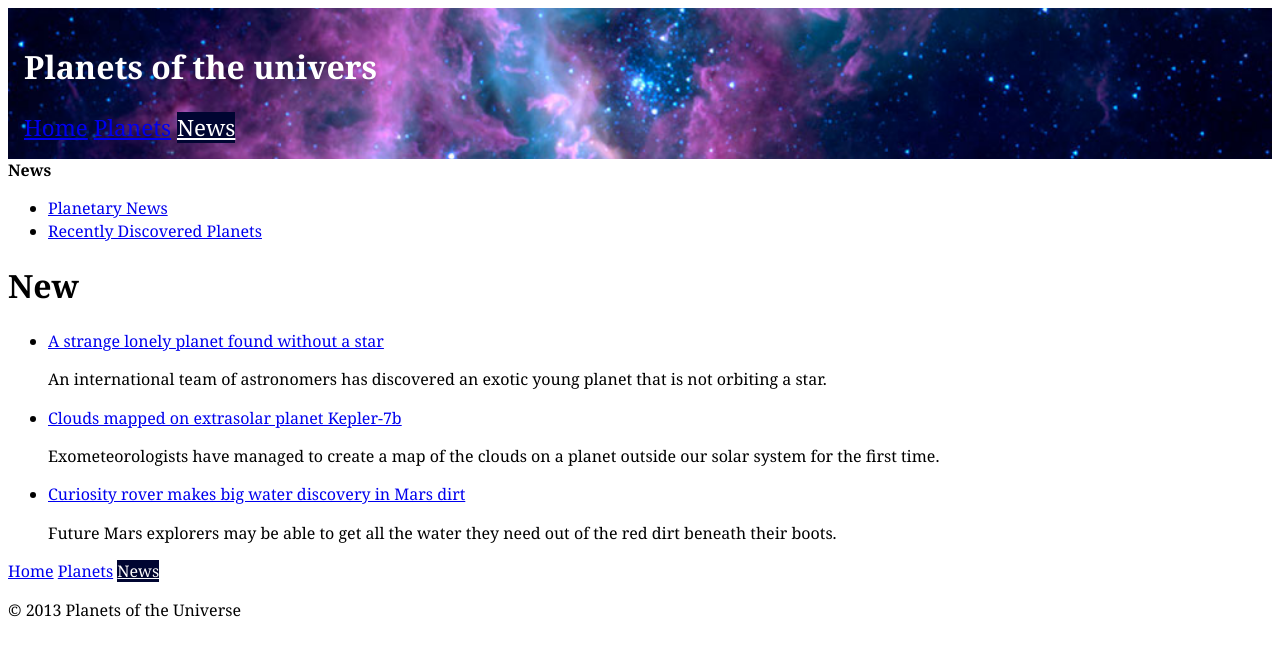
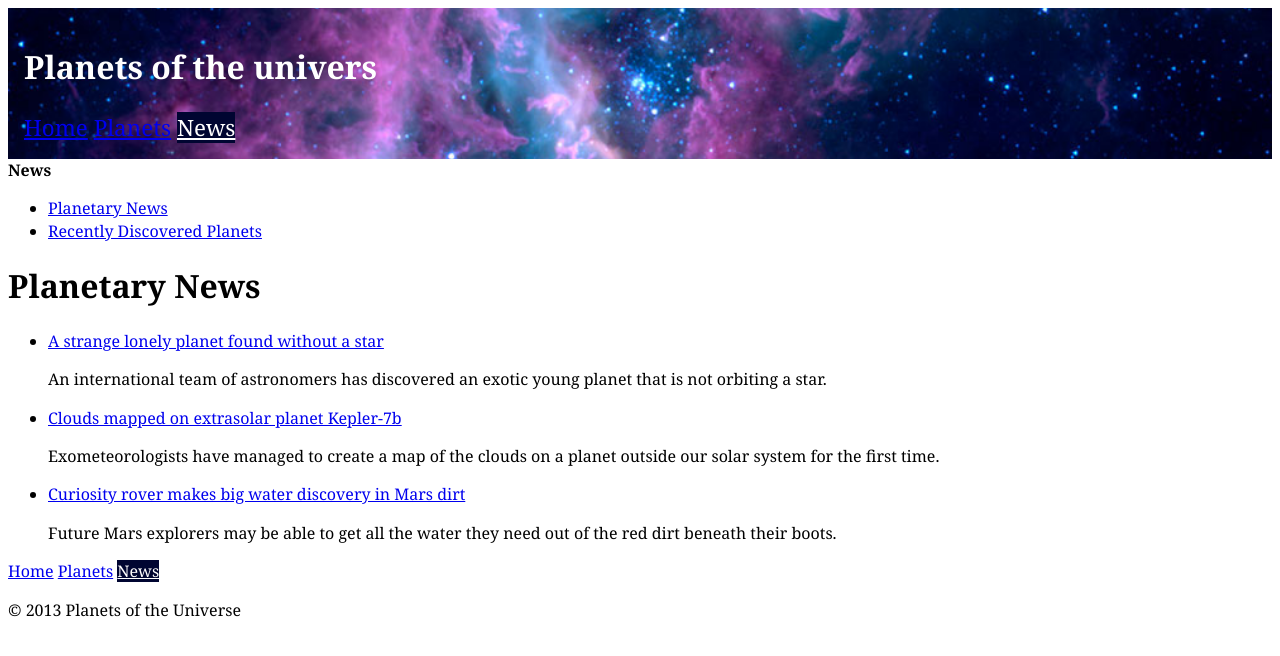
Before and after one commit to zhelezko/planets-of-the-univers, a Jekyll site: the page built from news.html, in a window 1280 px wide. Shown: the top 656 px of the page. Built offline with Jekyll 4.4.1, drawn with Linux system fonts in a browser that asks for light colours; Markdown is read by kramdown in place of the engine named in the settings.

```diff
--- a/_config.yml
+++ b/_config.yml
@@ -1,3 +1,4 @@
 markdown: redcarpet
 baseurl: ""#/planets-of-the-univers
 exclude: ['README.md'] # Через запятую исключает каталоги/файлы из обработки
+permalink: pretty
--- a/_includes/nav.html
+++ b/_includes/nav.html
@@ -1,7 +1,7 @@
 <nav>
-		<ul class="nav {{include.navclass}}">
-			<li><a href="{{site.baseurl}}/index.html" class="{% if page.url == '/index.html' %}current{% endif %}">Home</a></li>
-			<li><a href="{{site.baseurl}}/Planets/" class="{% if page.url contains 'planets' %}current{% endif %}">Planets</a></li>
-			<li><a href="{{site.baseurl}}/news.html" class="{% if page.url contains 'news' or page.url contains 'recently-discovered' %}current{% endif %}">News</a></li>
-		</ul>
-	</nav>
+	<ul class="nav {{include.navclass}}">
+		<li><a href="{{site.baseurl}}/" class="{% if page.url == '/' %}current{% endif %}">Home</a></li>
+		<li><a href="{{site.baseurl}}/planets/" class="{% if page.url contains 'planets' %}current{% endif %}">Planets</a></li>
+		<li><a href="{{site.baseurl}}/news/" class="{% if page.url contains 'news' or page.url contains 'recently-discovered' %}current{% endif %}">News</a></li>
+	</ul>
+</nav>
--- a/_layouts/news.html
+++ b/_layouts/news.html
@@ -5,8 +5,8 @@ layout: default
 
 <nav>
 	<ul>
-			<li><a href="{{site.baseurl}}/news.html">Planetary News</a></li>
-			<li><a href="{{site.baseurl}}/recently-discovered.html">Recently Discovered Planets</a></li>
+			<li><a href="{{site.baseurl}}/news/">Planetary News</a></li>
+			<li><a href="{{site.baseurl}}/recently-discovered/">Recently Discovered Planets</a></li>
 			<p></p>
 	</ul>
 </nav>
--- a/index.html
+++ b/index.html
@@ -19,9 +19,9 @@ priority: 1.0
 
 	<h2>Recently Discovered Planets</h2>
 	<ul>
-	{% for news in site.categories.recently-discovered limit:2 %}
+	{% for news in site.categories.recently-discovered %}
 			<li>
-				<a href="">{{news.title}}</a>
+				<a href="{{site.baseurl}}{{news.url}}">{{news.title}}</a>
 				<p>{{news.meta}}</p>
 			</li>
 	{% endfor %}
--- a/news.html
+++ b/news.html
@@ -4,7 +4,8 @@ title: News
 meta: The most recent news and developments related to planetary objects of the universe.
 changefreq: weekly
 ---
-<h1>New</h1>
+
+<h1>Planetary News</h1>
 <ul>
 	{% for news in site.categories.news %}
 			<li>
```
